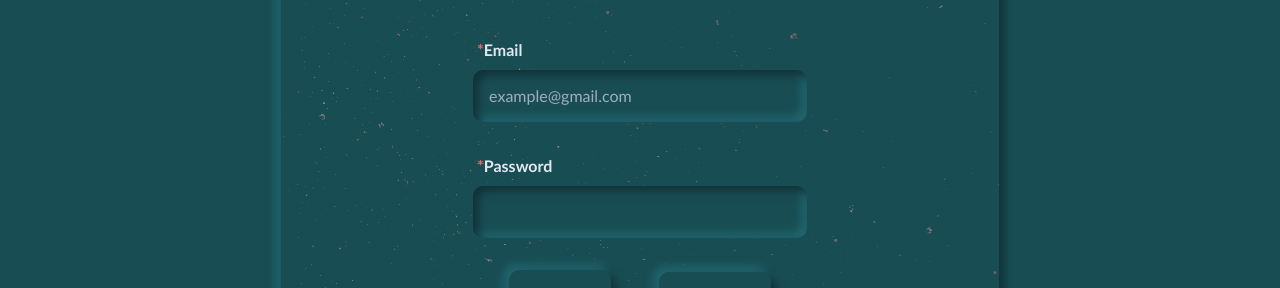
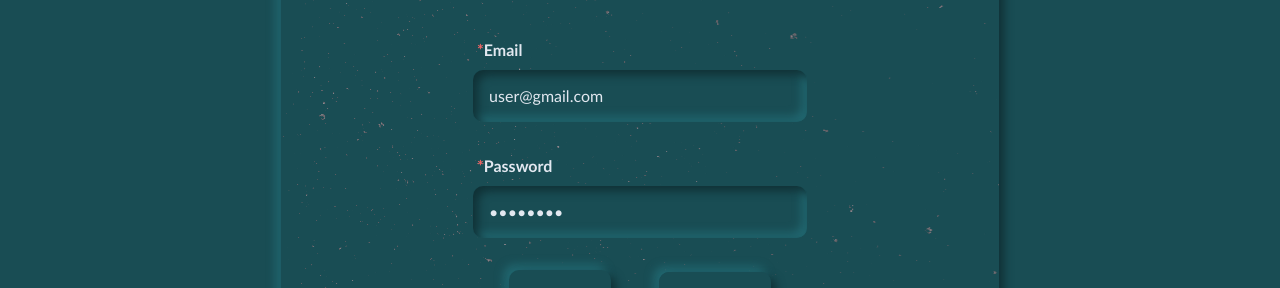
Before and after one commit to edumenu/grocery-list, a React (Create React App) app in the folder client/: page /login in a window 1280 px wide. Shown: the part 327-615 px from the top of the page. Built offline with nearby package versions, Linux system fonts and the light colour scheme; no server answers.

Commit message:
Update Login
Updated the login page with the default user login info

```diff
--- a/client/src/Pages/Login.js
+++ b/client/src/Pages/Login.js
@@ -33,7 +33,7 @@ function Login(props) {
                             <span className="text-red-500">&nbsp;*</span>
                                 Email
                             </label>
-                        <input name="username" id="username" onChange={(e) => setEmail(e.target.value)} placeholder="example@gmail.com" type="email" className="card_element2 block pr-10 w-full py-4 px-4 text-gray-300 mb-3 appearance-none leading-tight focus:outline-none focus:border-gray-500 transition duration-500 ease-in-out" />
+                        <input name="username" id="username" value="user@gmail.com" onChange={(e) => setEmail(e.target.value)} placeholder="example@gmail.com" type="email" className="card_element2 block pr-10 w-full py-4 px-4 text-gray-300 mb-3 appearance-none leading-tight focus:outline-none focus:border-gray-500 transition duration-500 ease-in-out" />
                     </div>
 
                     <div className="mb-8">
@@ -41,7 +41,7 @@ function Login(props) {
                             <span className="text-red-500">&nbsp;*</span>
                                 Password
                             </label>
-                        <input name="password" id="password" type="password" onChange={(e) => setPassword(e.target.value)} className="card_element2 block pr-10 w-full py-4 px-4 text-gray-300 mb-3 appearance-none leading-tight focus:outline-none focus:border-gray-500 transition duration-500 ease-in-out" />
+                        <input name="password" id="password" type="password" value="1234zxcv" onChange={(e) => setPassword(e.target.value)} className="card_element2 block pr-10 w-full py-4 px-4 text-gray-300 mb-3 appearance-none leading-tight focus:outline-none focus:border-gray-500 transition duration-500 ease-in-out" />
                     </div>
 
                     <div className="mb-4 text-center">
```
